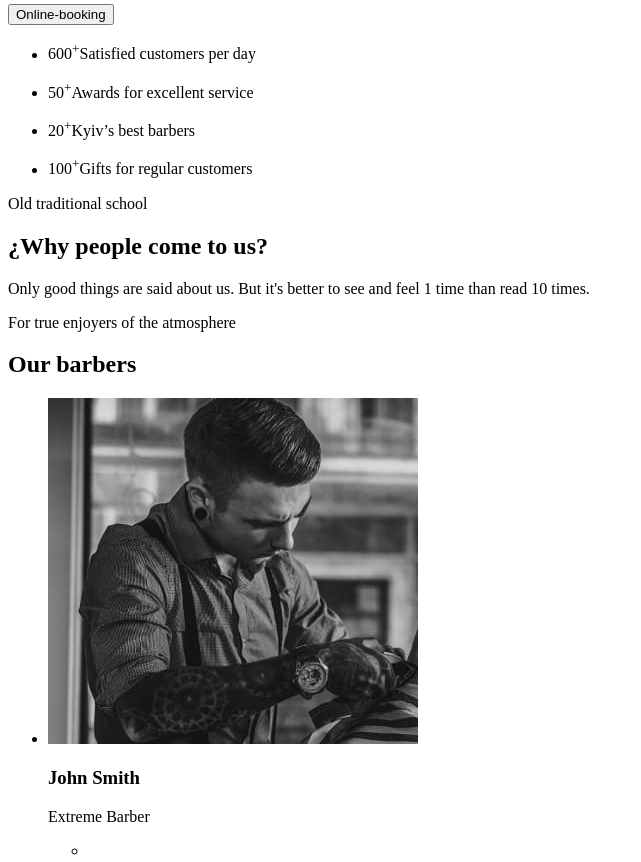
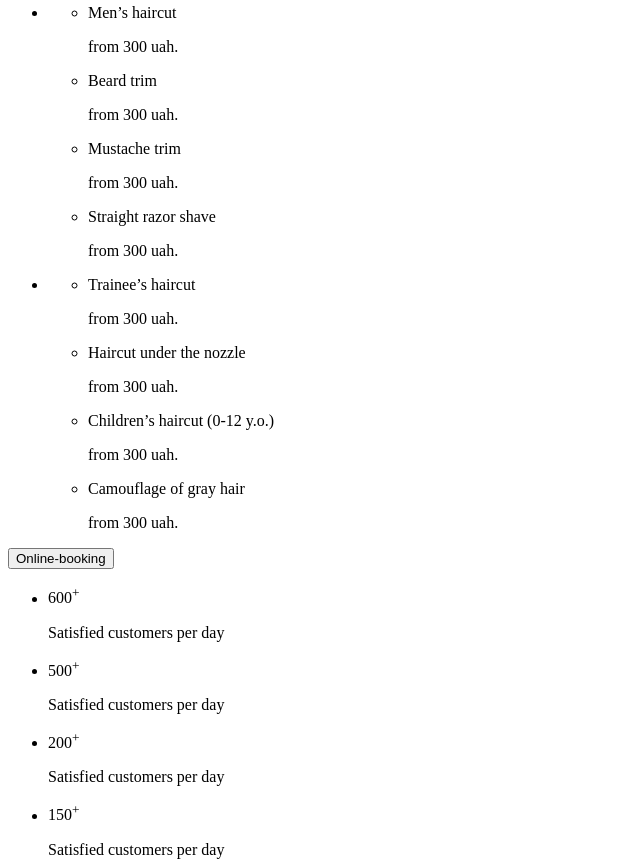
Before and after one commit to helenserb/barbershop, a plain HTML site: page index.html in a window 1280 px wide. Shown: the part 1600-2462 px from the top of the page, without its empty margins (0-641 px from the left). Drawn offline with Linux system fonts and the light colour scheme.

Commit message:
Eddited index.html

```diff
--- a/index.html
+++ b/index.html
@@ -26,10 +26,18 @@
     <main>
         <!-- Hero section -->
         <section>
-            <ul>
-                <li><a href="">Instagram</a></li>
-                <li><a href="">Youtube</a></li>
-            </ul>
+           <ul>
+        <li>
+          <a href="" rel="noopener noreferrer nofollow" target="_blank"
+            >Youtube</a
+          >
+        </li>
+        <li>
+          <a href="" rel="noopener noreferrer nofollow" target="_blank"
+            >Instagram</a
+          >
+        </li>
+      </ul>
             <p>A hair salon for men in Kyiv</p>
             <h1>BarberShop</h1>
             <p>We are experts in trendy men’s haircuts. <br/>
@@ -52,17 +60,70 @@
         <section id="services">
             <p>Spend your time with the best masters</p>
             <h2>Services and prices</h2>
-            <table></table>
+             <ul>
+          <li>
+            <ul>
+              <li>
+                <p>Men’s haircut</p>
+                <p>from 300 uah.</p>
+              </li>
+              <li>
+                <p>Beard trim</p>
+                <p>from 300 uah.</p>
+              </li>
+              <li>
+                <p>Mustache trim</p>
+                <p>from 300 uah.</p>
+              </li>
+              <li>
+                <p>Straight razor shave</p>
+                <p>from 300 uah.</p>
+              </li>
+            </ul>
+          </li>
+          <li>
+            <ul>
+              <li>
+                <p>Trainee’s haircut</p>
+                <p>from 300 uah.</p>
+              </li>
+              <li>
+                <p>Haircut under the nozzle</p>
+                <p>from 300 uah.</p>
+              </li>
+              <li>
+                <p>Children’s haircut (0-12 y.o.)</p>
+                <p>from 300 uah.</p>
+              </li>
+              <li>
+                <p>Camouflage of gray hair</p>
+                <p>from 300 uah.</p>
+              </li>
+            </ul>
+          </li>
+        </ul>
             <button type="button">Online-booking</button>
         </section>
         <!-- Why -->
         <section>
-            <ul>
-                <li><p><span>600</span><sup>+</sup>Satisfied customers per day</p></li>
-                <li><p><span>50</span><sup>+</sup>Awards for excellent service</p></li>
-                <li><p><span>20</span><sup>+</sup>Kyiv’s best barbers</p></li>
-                <li><p><span>100</span><sup>+</sup>Gifts for regular customers</p></li>
-            </ul>
+             <ul>
+          <li>
+            <span>600</span><sup>+</sup>
+            <p>Satisfied customers per day</p>
+          </li>
+          <li>
+            <span>500</span><sup>+</sup>
+            <p>Satisfied customers per day</p>
+          </li>
+          <li>
+            <span>200</span><sup>+</sup>
+            <p>Satisfied customers per day</p>
+          </li>
+          <li>
+            <span>150</span><sup>+</sup>
+            <p>Satisfied customers per day</p>
+          </li>
+        </ul>
             <p>Old traditional school</p>
             <h2>&#191;Why people come to us?</h2>
             <p>Only good things are said about us. But it's better to see and feel 1 time than read 10 times.</p>
@@ -123,7 +184,7 @@
             <address>
                 <ul>
                     <li><a href="https://goo.gl/maps/q8n3kG6KiTCgs2tY7">st. Vasilkovaya, 7A <br/> Kiev, 08132</a></li>
-                    <li><a href="tel:+380441111111"></a>+38 044 111 11 11</li>
+                    <li> <a href="tel:+380441111111">+38 044 111 11 11</a></li>
                     <li><a href="mailto:barbershop@email.com">barbershop@email.com</a></li>
                 </ul>
             </address>
@@ -135,9 +196,17 @@
     <footer>
         <p>&copy;Copyright 2020</p>
             <ul>
-                <li><a href="">Instagram</a></li>
-                <li><a href="">Youtube</a></li>
-            </ul>
+        <li>
+          <a href="" rel="noopener noreferrer nofollow" target="_blank"
+            >Youtube</a
+          >
+        </li>
+        <li>
+          <a href="" rel="noopener noreferrer nofollow" target="_blank"
+            >Instagram</a
+          >
+        </li>
+      </ul>
     </footer>
 
 </body>
```
